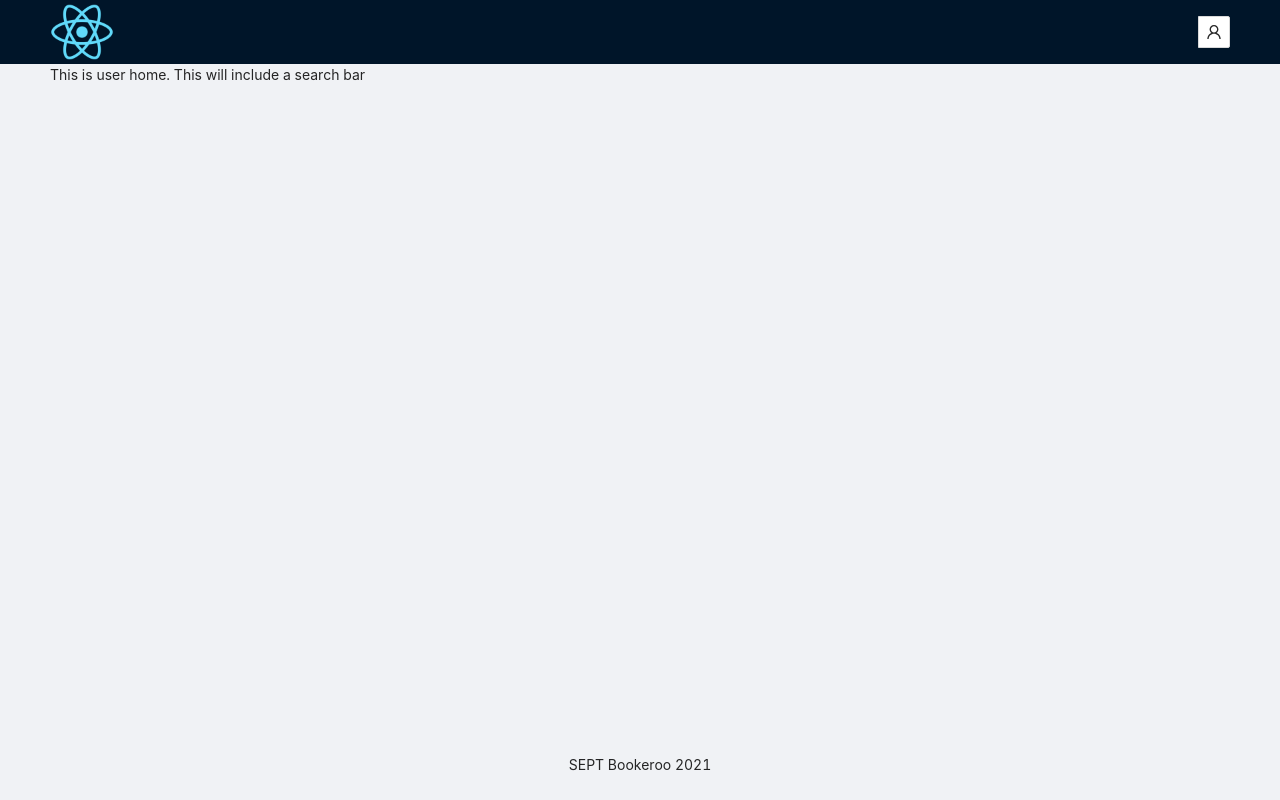
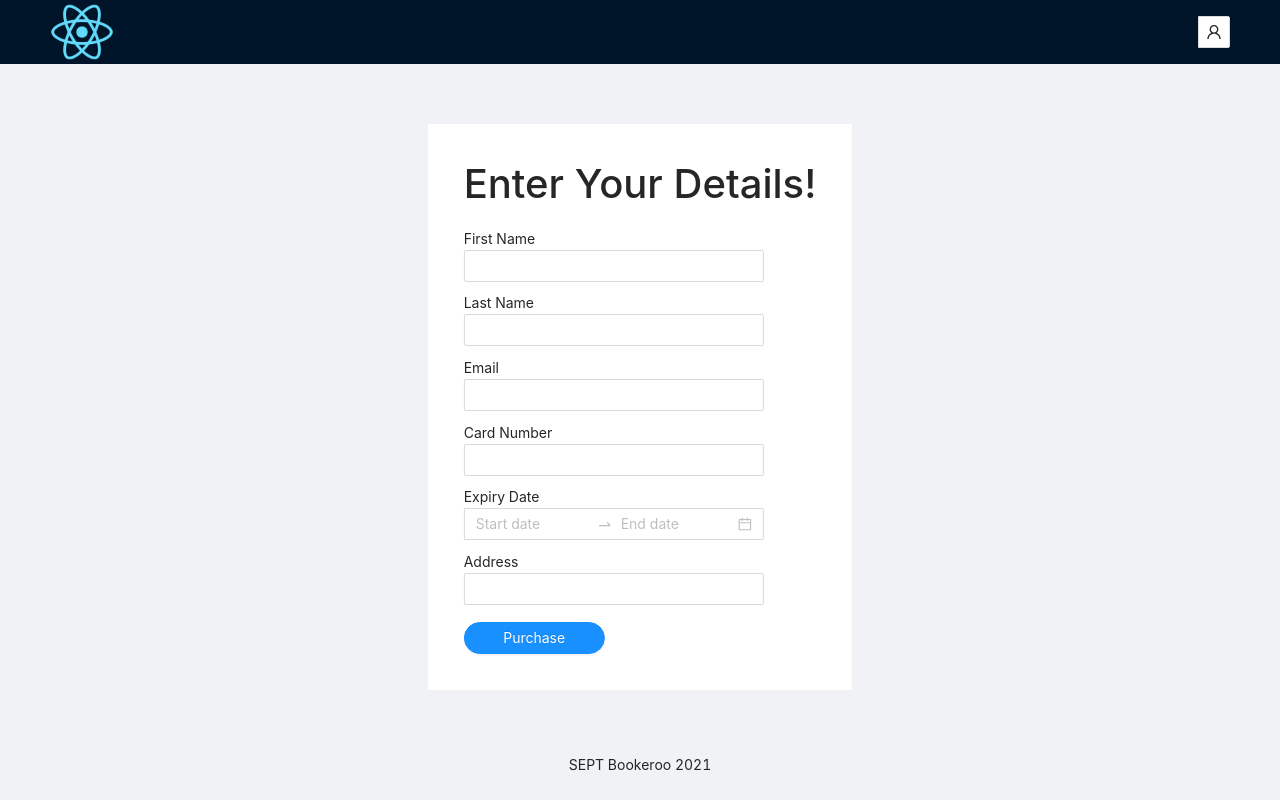
Before and after one commit to s3742332/SEPT, a React (Create React App) app in the folder FrontEnd/myfirstapp/: page /payment in a window 1280 px wide. Before the commit this address led to /. Built offline with nearby package versions, Linux system fonts and the light colour scheme; the HTML template or start-up script is replaced by a standard one.

Commit message:
created payment page

```diff
--- a/FrontEnd/myfirstapp/src/App.js
+++ b/FrontEnd/myfirstapp/src/App.js
@@ -22,6 +22,7 @@ import { useDispatch, useSelector } from 'react-redux'
 import { getUser } from './actions/securityActions';
 import Marketplace from "./components/Market_Place/Marketplace";
 import BookDetails from "./components/Market_Place/BookDetails";
+import Payment from "./components/Market_Place/Payment";
 // import Marketplace from "./components/Market_Place/Marketplace.js";
 
 function App() {
@@ -83,6 +84,7 @@ function App() {
             <Route exact path="/login" component={Login} />
             <Route exact path="/register" component={Register} />
             <Route exact path="/details" component={BookDetails} />
+            <Route exact path="/payment" component={Payment} />
             <Redirect to="/" />
           </Switch>
         </Content>
--- a/FrontEnd/myfirstapp/src/components/Market_Place/BookDetails.js
+++ b/FrontEnd/myfirstapp/src/components/Market_Place/BookDetails.js
@@ -2,7 +2,6 @@
 import React from 'react';
 import img from "./BookImages/DefaultCover.png";
 import { Button, Card } from 'antd';
-import { BookOutlined } from '@ant-design/icons';
 
 
 export default function BookDetails(props) {
--- /dev/null
+++ b/FrontEnd/myfirstapp/src/components/Market_Place/Payment.js
@@ -0,0 +1,30 @@
+//import './styles.css';
+import React from 'react';
+import img from "./BookImages/DefaultCover.png";
+import { Button, Card, Input, DatePicker } from 'antd';
+
+
+export default function Payment(props) {
+    return (
+        <Card style={{ width: 'fit-content', position:'relative', left:'50%', transform:'translate(-50%)', padding:'1%', marginTop:'5%' }}>
+            <div >
+            <h1>Enter Your Details!</h1>
+                First Name <br />
+                <Input style={{ width:'300px', marginBottom: '3%' }}></Input> <br />
+                Last Name <br />
+                <Input style={{ width:'300px', marginBottom: '3%' }}></Input><br />
+                Email <br />
+                <Input type="email" style={{ width:'300px', marginBottom: '3%' }}></Input><br />
+                Card Number <br />
+                <Input type='number' style={{ width:'300px', marginBottom: '3%' }}></Input><br />
+                <Input.Group compact>
+                    Expiry Date <br />
+                    <DatePicker.RangePicker style={{ width:'300px', marginBottom: '3%' }} />
+                </Input.Group>
+                Address <br />
+                <Input type='number' style={{ width:'300px', marginBottom: '5%' }}></Input><br />
+                <Button type="primary" shape="round" style={{width:'40%'}}>Purchase</Button>
+            </div>
+        </Card>
+    );
+}
```
